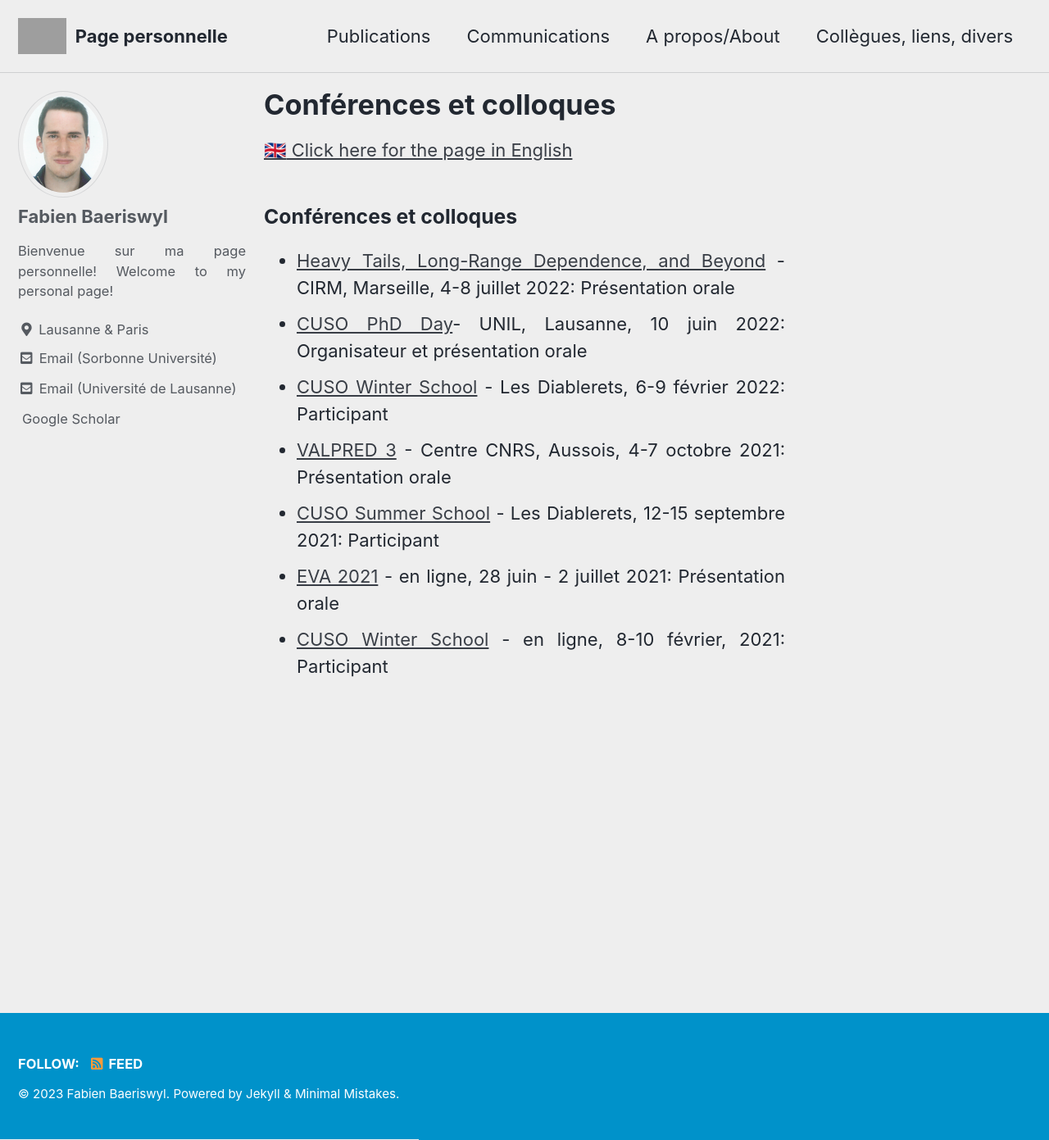
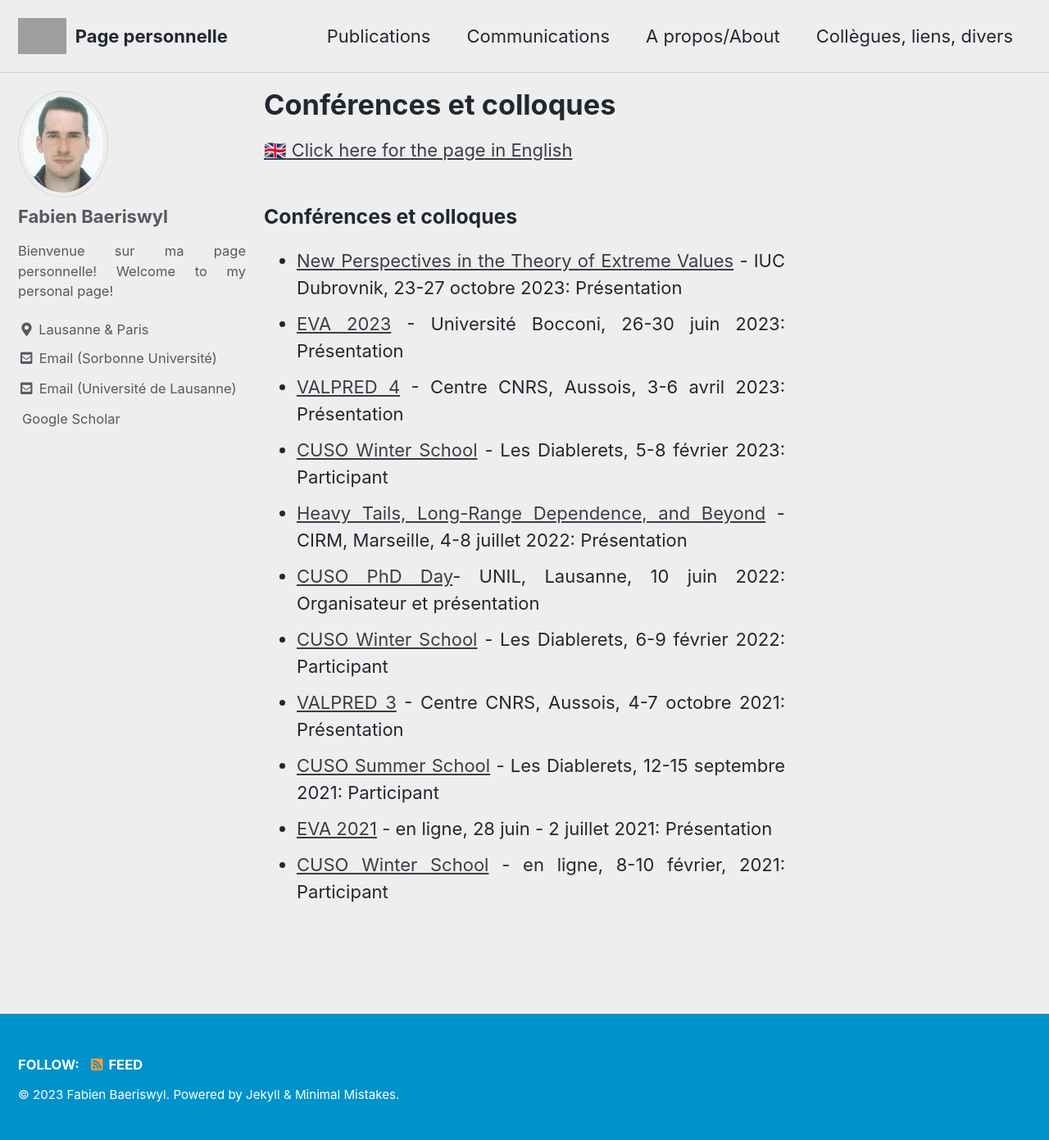
Before and after one commit to hplaninic/hrvoje.planinic.github.io, a Jekyll site: the page built from _pages/conf.md, in a window 1280 px wide and 1391 px high. Shown: the whole window at 82% size. Built offline with Jekyll 4.4.1, drawn with Linux system fonts in a browser that asks for light colours; cached includes are drawn as plain includes; emoji names are drawn with the system emoji font; a style sheet for code colours, icons or effects is not loaded; grey boxes are pictures that could not be loaded.

Commit message:
Update conf.md

```diff
--- a/_pages/conf.md
+++ b/_pages/conf.md
@@ -10,10 +10,14 @@ author_profile: true
 
 ### Conférences et colloques
 
-- [Heavy Tails, Long-Range Dependence, and Beyond](https://conferences.cirm-math.fr/2633.html) - CIRM, Marseille, 4-8 juillet 2022: Présentation orale
-- [CUSO PhD Day](https://statistique.cuso.ch/?id=2688&tx_displaycontroller[showUid]=6254)- UNIL, Lausanne, 10 juin 2022: Organisateur et présentation orale
+- [New Perspectives in the Theory of Extreme Values](https://web.math.pmf.unizg.hr/paagrv/dubrovnik-meeting-2023) - IUC Dubrovnik, 23-27 octobre 2023: Présentation
+- [EVA 2023](https://dec.unibocconi.eu/research/extreme-value-analysis-eva-2023) - Université Bocconi, 26-30 juin 2023: Présentation
+- [VALPRED 4](https://wintenberger.fr/VALPRED.html) - Centre CNRS, Aussois, 3-6 avril 2023: Présentation
+- [CUSO Winter School](https://statistique.cuso.ch/?id=2688&tx_displaycontroller[showUid]=6524) - Les Diablerets, 5-8 février 2023: Participant
+- [Heavy Tails, Long-Range Dependence, and Beyond](https://conferences.cirm-math.fr/2633.html) - CIRM, Marseille, 4-8 juillet 2022: Présentation
+- [CUSO PhD Day](https://statistique.cuso.ch/?id=2688&tx_displaycontroller[showUid]=6254)- UNIL, Lausanne, 10 juin 2022: Organisateur et présentation
 - [CUSO Winter School](https://statistique.cuso.ch/?id=2688&tx_displaycontroller[showUid]=6252) - Les Diablerets, 6-9 février 2022: Participant
-- [VALPRED 3](http://wintenberger.fr/VALPRED.html) - Centre CNRS, Aussois, 4-7 octobre 2021: Présentation orale
+- [VALPRED 3](http://wintenberger.fr/VALPRED.html) - Centre CNRS, Aussois, 4-7 octobre 2021: Présentation
 - [CUSO Summer School](https://statistique.cuso.ch/?id=2688&tx_displaycontroller[showUid]=5459) - Les Diablerets, 12-15 septembre 2021: Participant
-- [EVA 2021](https://www.maths.ed.ac.uk/school-of-mathematics/eva-2021/program) - en ligne, 28 juin - 2 juillet 2021: Présentation orale
+- [EVA 2021](https://www.maths.ed.ac.uk/school-of-mathematics/eva-2021/program) - en ligne, 28 juin - 2 juillet 2021: Présentation
 - [CUSO Winter School](https://statistique.cuso.ch/?id=2688&tx_displaycontroller[showUid]=5460) - en ligne, 8-10 février, 2021: Participant
```
